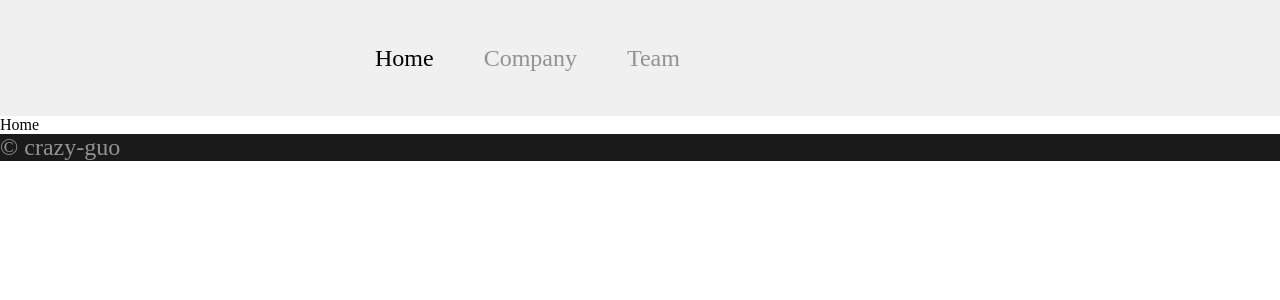
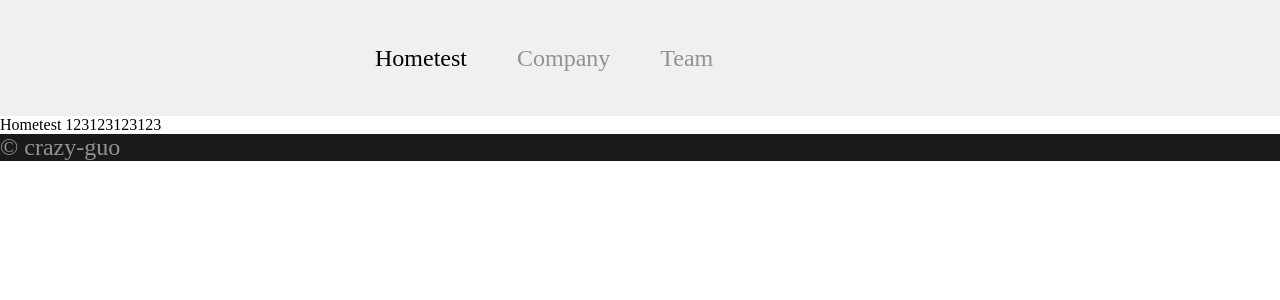
Before and after one commit to Crazy-Guo/template, a Vue app: page /#/home in a window 1280 px wide. Shown: the top 300 px of the page. Built offline with nearby package versions, Linux system fonts and the light colour scheme.

Commit message:
chore: test deploy

```diff
--- a/src/locale/en.js
+++ b/src/locale/en.js
@@ -1,6 +1,6 @@
 export default {
   nav: {
-    home: 'Home',
+    home: 'Hometest',
     company: 'Company',
     team: 'Team',
   },
--- a/src/views/home/index.vue
+++ b/src/views/home/index.vue
@@ -1,6 +1,7 @@
 <template>
   <div class="home">
     {{ $t('nav.home') }}
+    123123123123
   </div>
 </template>
 
```
